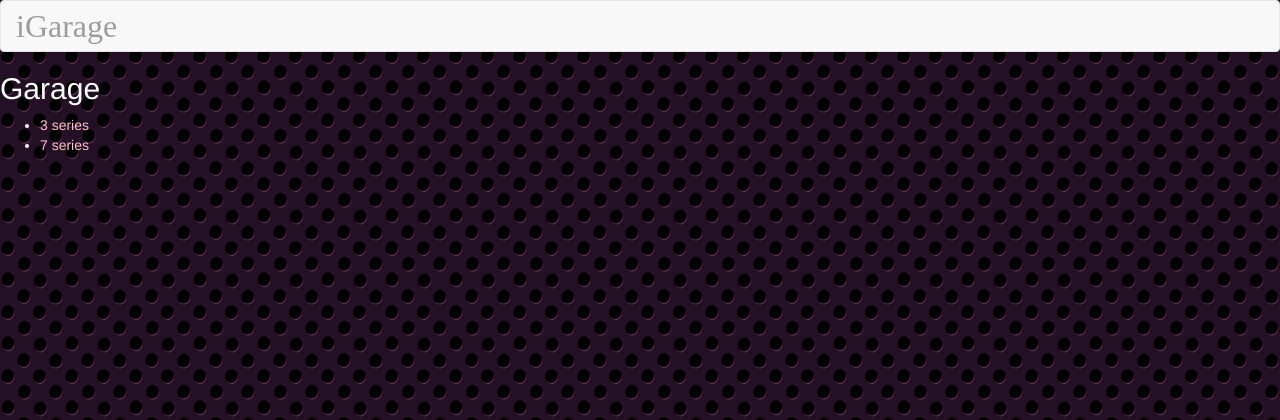
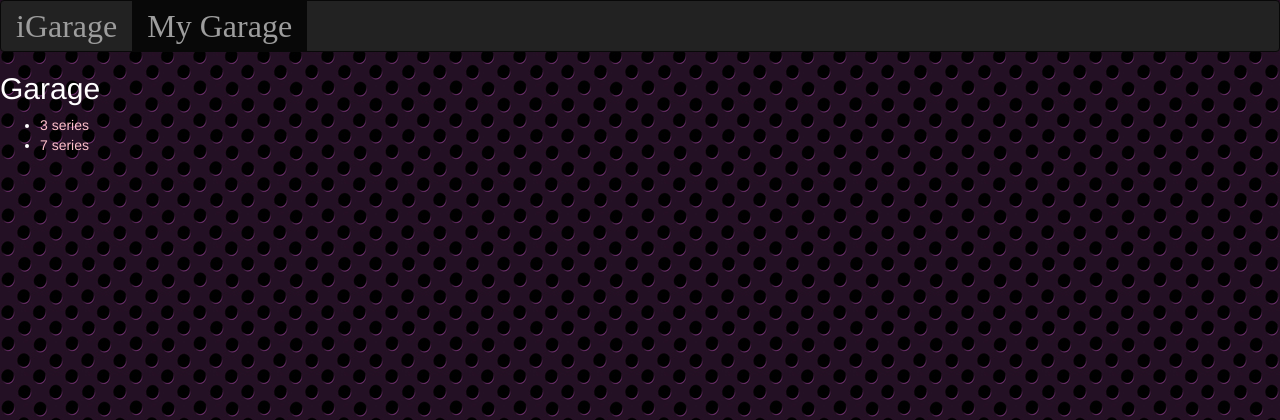
Before and after one commit to chrisb1986/awp2, a Django app: page /garage/ in a window 1280 px wide. Shown: the top 420 px of the page. Run offline with Django 3.2, Linux system fonts and the light colour scheme; data comes from the database, SQL or seed files in the repository; some libraries are stand-ins or nearby versions; some web fonts are replaced.

Commit message:
Creating a navbar

```diff
--- a/garage/templates/garage/index.html
+++ b/garage/templates/garage/index.html
@@ -3,11 +3,26 @@
 <link rel="stylesheet" type="text/css" href="{% static 'garage/style.css' %}" />
 <link rel="stylesheet" href="https://maxcdn.bootstrapcdn.com/bootstrap/3.3.7/css/bootstrap.min.css" />
 
-<nav class="navbar navbar-default">
+<nav class="navbar navbar-inverse">
     <div class="container-fluid">
-        <!-- Logo. -->
+
+        <!-- Header. -->
         <div class="navbar-header">
+            <button type="button" class="navbar-toggle" data-toggle="collapse" data-target="#topNavBar">
+                <span class="icon-bar"></span>
+                <span class="icon-bar"></span>
+                <span class="icon-bar"></span>
+            </button>
             <a class="navbar-brand" href="{% url 'garage:index' %}">iGarage</a>
+        </div>
+
+        <!-- Items. -->
+        <div class="collapse navbar-collapse">
+            <ul class="nav navbar-nav">
+                <li class="active">
+                    <a href="{% url 'garage:index' %}">My Garage</a>
+                </li>
+            </ul>
         </div>
     </div>
 </nav>
```
